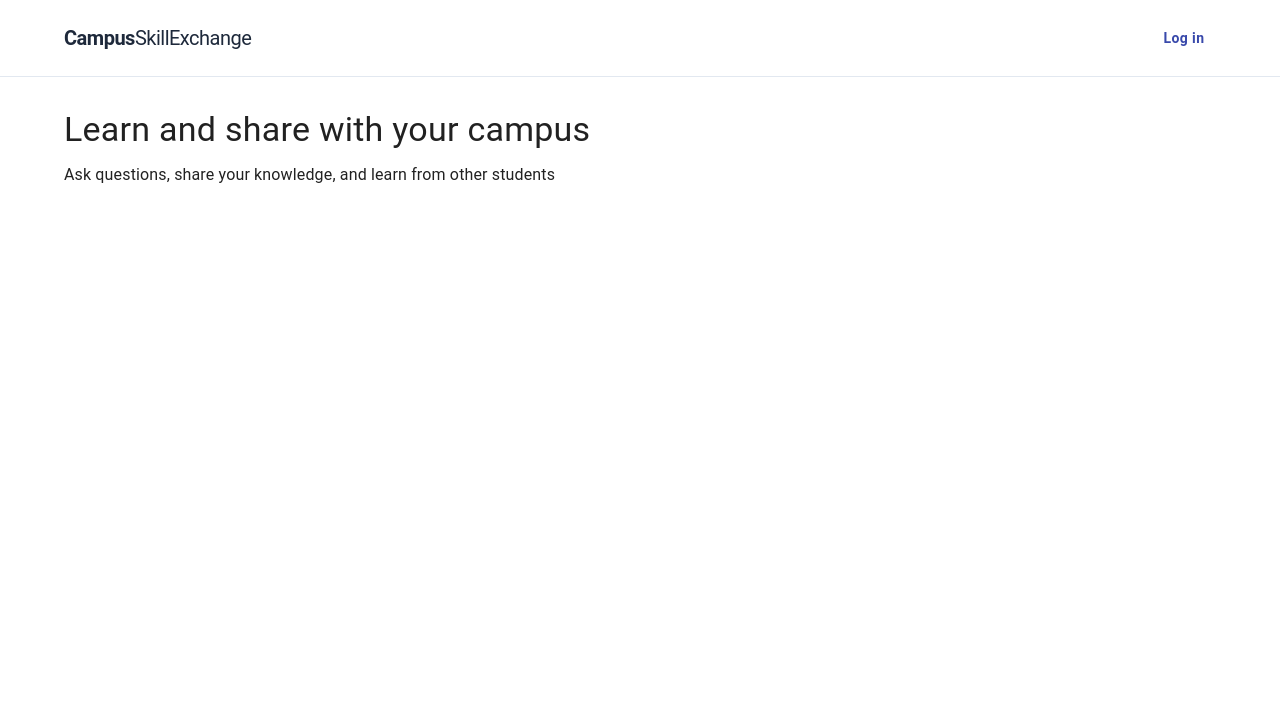
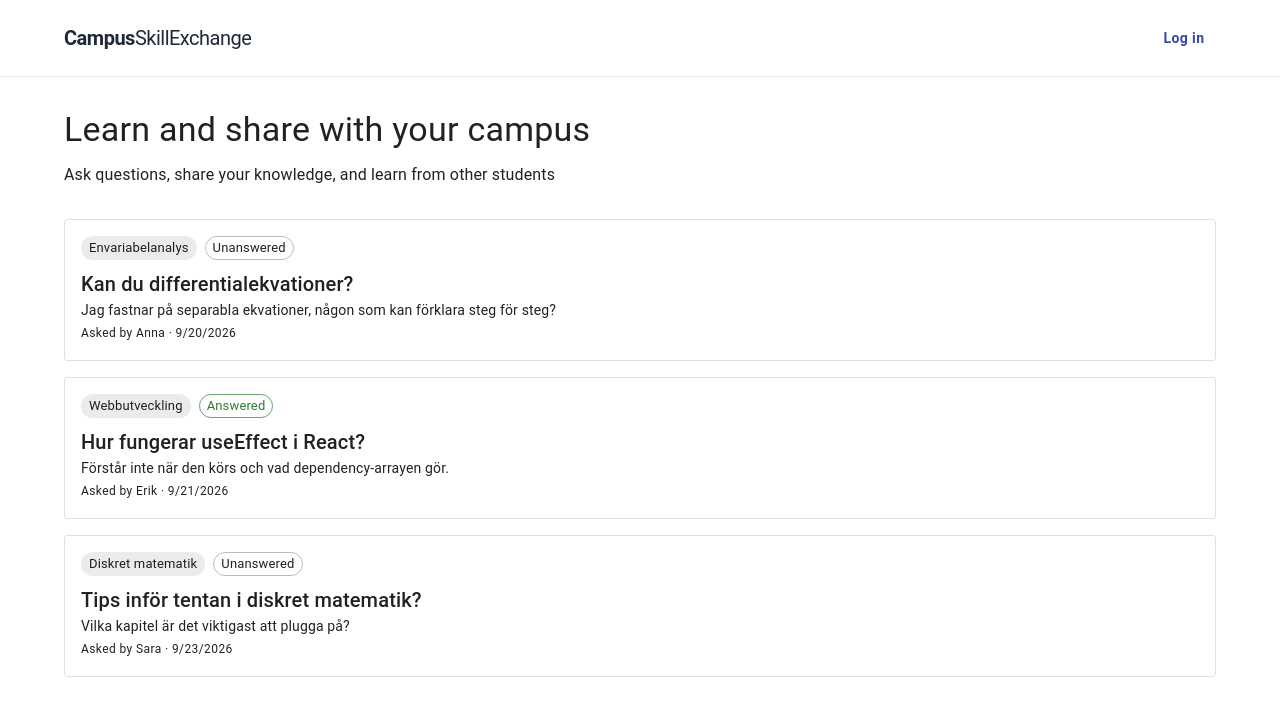
Before and after one commit to twun13-grupp4/Campus-Skill-Exchange, a React (Vite) app in the folder client/: page / in a window 1280 px wide. Shown: the top 716 px of the page. Built offline with nearby package versions, Linux system fonts and the light colour scheme.

Commit message:
add mock questions adn question cards on homepage

```diff
--- /dev/null
+++ b/client/src/components/QuestionCard.jsx
@@ -0,0 +1,38 @@
+import { Card, CardActionArea, CardContent, Chip, Stack, Typography } from "@mui/material"
+import {Link as RouterLink} from 'react-router-dom'
+
+function QuestionCard({question}) {
+    const isAnswered = question.status === 'answered'
+
+    return(
+        <Card variant="outlined">
+            <CardActionArea component={RouterLink} to={`/questions/${question._id}`}>
+                <CardContent>
+                    <Stack direction="row" spacing={1} sx ={{mb : 1}}>
+                        <Chip label={question.courseTag} size="small" />
+                        <Chip label={isAnswered ? 'Answered' : 'Unanswered'}
+                        size="small"
+                        variant="outlined"
+                        color={isAnswered ? 'success' : 'default'}
+                        />
+                    </Stack>
+
+                    <Typography component="h2" variant="h6">
+                        {question.title}
+                    </Typography>
+
+                    <Typography variant="body2" color="text.secondary" noWrap>
+                        {question.description}
+                    </Typography>
+
+                    <Typography variant="caption" color="text.secondary">
+                        Asked by {question.author} · {new Date(question.createdAt).toLocaleDateString()}
+                    </Typography>
+
+                </CardContent>
+            </CardActionArea>
+        </Card>
+    )
+}
+
+export default QuestionCard
--- /dev/null
+++ b/client/src/data/mockQuestions.js
@@ -0,0 +1,33 @@
+const mockQuestions = [
+    {
+        _id: '1',
+        title: 'Kan du differentialekvationer?',
+        description: 'Jag fastnar på separabla ekvationer, någon som kan förklara steg för steg?',
+        courseTag: 'Envariabelanalys',
+        author: 'Anna',
+        status: 'unanswered',
+        createdAt: '2026-09-20T10:15:00Z',
+    },
+
+    {
+        _id: '2',
+        title: 'Hur fungerar useEffect i React?',
+        description: 'Förstår inte när den körs och vad dependency-arrayen gör.',
+        courseTag: 'Webbutveckling',
+        author: 'Erik',
+        status:'answered',
+        createdAt: '2026-09-21T14:30:00Z',
+    },
+
+    {
+        _id: '3',
+        title: 'Tips inför tentan i diskret matematik?',
+        description: 'Vilka kapitel är det viktigast att plugga på?',
+        courseTag: 'Diskret matematik',
+        author: 'Sara',
+        status:'unanswered',
+        createdAt: '2026-09-23T08:00:00Z',
+    },
+]
+
+export default mockQuestions
--- a/client/src/pages/HomePage.jsx
+++ b/client/src/pages/HomePage.jsx
@@ -1,4 +1,6 @@
-import { Container, Typography } from "@mui/material"
+import { Container, Stack, Typography } from "@mui/material"
+import mockQuestions from "../data/mockQuestions"
+import QuestionCard from "../components/QuestionCard"
 
 function HomePage() {
     return (
@@ -11,6 +13,11 @@ function HomePage() {
                Ask questions, share your knowledge, and learn from other students
             </Typography>
 
+            <Stack spacing={2} sx={{ mt : 4 }}>
+                {mockQuestions.map((question) => (<QuestionCard key={question._id} question={question}/>
+            ))}
+            </Stack>
+
         </Container>
     )
 }
```
